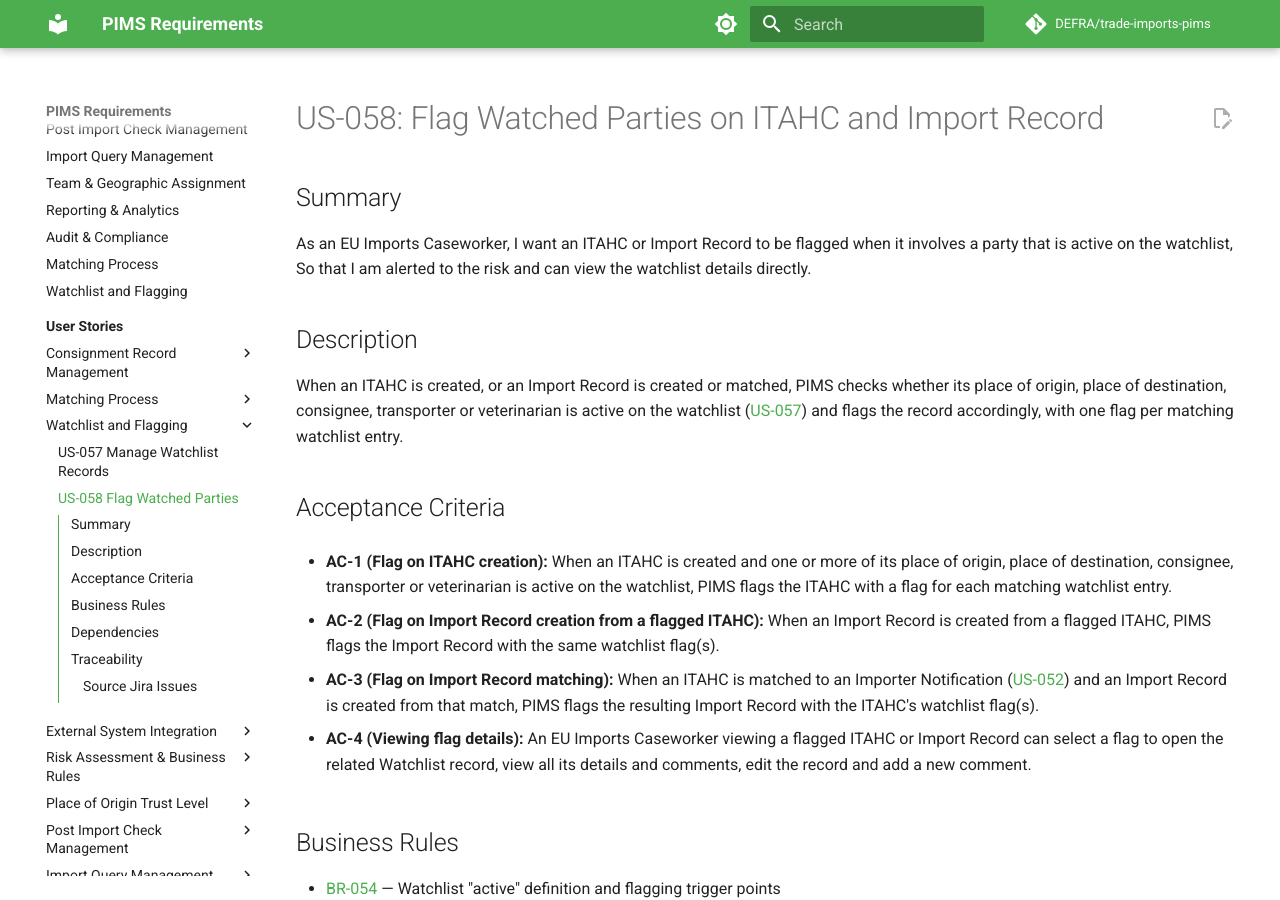
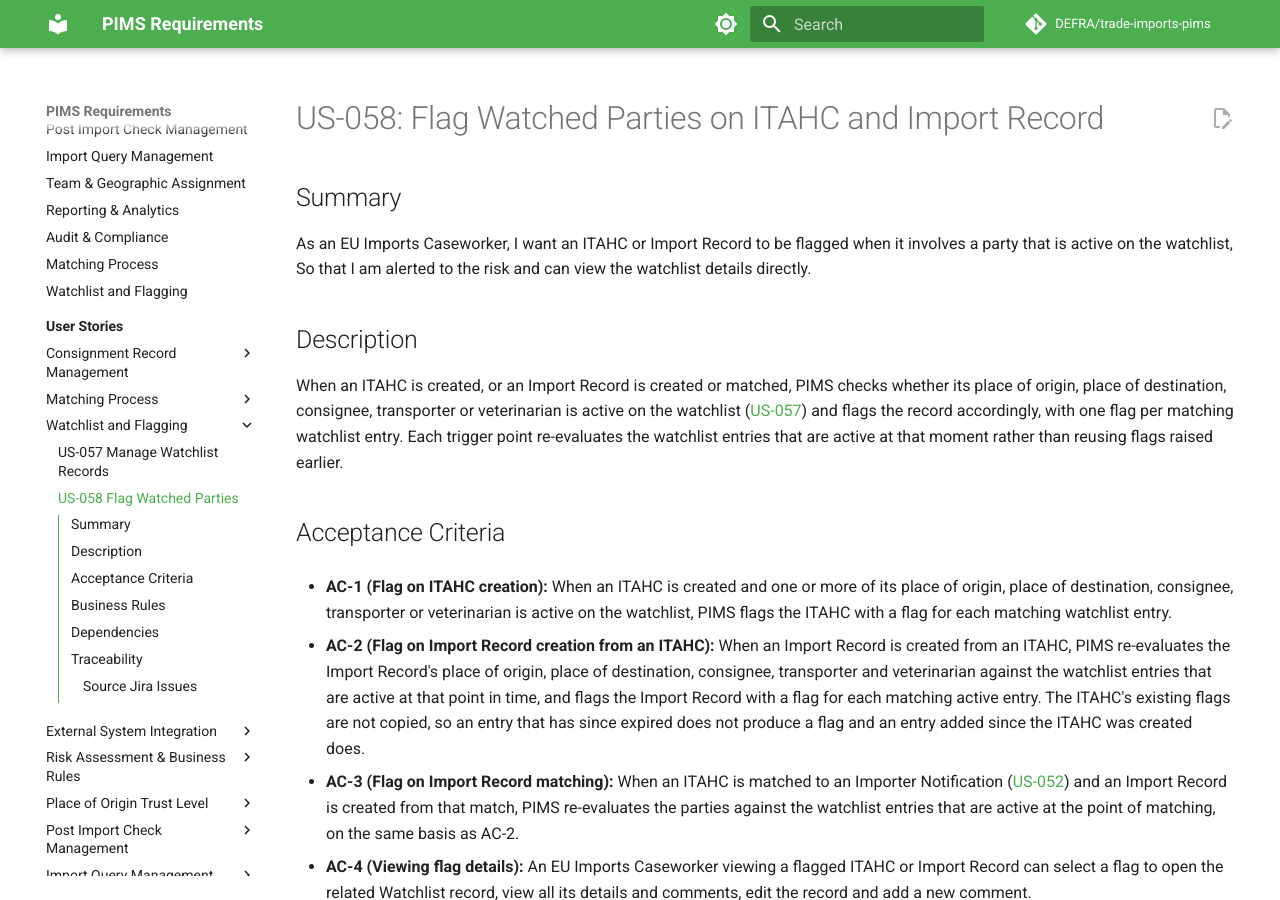
Before and after one commit to DEFRA/trade-imports-pims, an MkDocs documentation site: the page built from docs/requirements/user-stories/US-058-Flag-Watched-Parties.md, in a window 1280 px wide and 900 px high. Built offline with MkDocs 1.6.1 and Material for MkDocs 9.7.7, drawn with Linux system fonts in a browser that asks for light colours; a script that is not in the unit is left out; comment, search, counter and statistics services are not loaded.

```diff
--- a/docs/requirements/user-stories/US-058-Flag-Watched-Parties.md
+++ b/docs/requirements/user-stories/US-058-Flag-Watched-Parties.md
@@ -8,15 +8,15 @@ So that I am alerted to the risk and can view the watchlist details directly.
 
 ## Description
 
-When an ITAHC is created, or an Import Record is created or matched, PIMS checks whether its place of origin, place of destination, consignee, transporter or veterinarian is active on the watchlist ([US-057](US-057-Manage-Watchlist-Records.md)) and flags the record accordingly, with one flag per matching watchlist entry.
+When an ITAHC is created, or an Import Record is created or matched, PIMS checks whether its place of origin, place of destination, consignee, transporter or veterinarian is active on the watchlist ([US-057](US-057-Manage-Watchlist-Records.md)) and flags the record accordingly, with one flag per matching watchlist entry. Each trigger point re-evaluates the watchlist entries that are active at that moment rather than reusing flags raised earlier.
 
 ## Acceptance Criteria
 
 - **AC-1 (Flag on ITAHC creation):** When an ITAHC is created and one or more of its place of origin, place of destination, consignee, transporter or veterinarian is active on the watchlist, PIMS flags the ITAHC with a flag for each matching watchlist entry.
 
-- **AC-2 (Flag on Import Record creation from a flagged ITAHC):** When an Import Record is created from a flagged ITAHC, PIMS flags the Import Record with the same watchlist flag(s).
+- **AC-2 (Flag on Import Record creation from an ITAHC):** When an Import Record is created from an ITAHC, PIMS re-evaluates the Import Record's place of origin, place of destination, consignee, transporter and veterinarian against the watchlist entries that are active at that point in time, and flags the Import Record with a flag for each matching active entry. The ITAHC's existing flags are not copied, so an entry that has since expired does not produce a flag and an entry added since the ITAHC was created does.
 
-- **AC-3 (Flag on Import Record matching):** When an ITAHC is matched to an Importer Notification ([US-052](US-052-Review-Resolve-Candidate-Matches.md)) and an Import Record is created from that match, PIMS flags the resulting Import Record with the ITAHC's watchlist flag(s).
+- **AC-3 (Flag on Import Record matching):** When an ITAHC is matched to an Importer Notification ([US-052](US-052-Review-Resolve-Candidate-Matches.md)) and an Import Record is created from that match, PIMS re-evaluates the parties against the watchlist entries that are active at the point of matching, on the same basis as AC-2.
 
 - **AC-4 (Viewing flag details):** An EU Imports Caseworker viewing a flagged ITAHC or Import Record can select a flag to open the related Watchlist record, view all its details and comments, edit the record and add a new comment.
 
```
Also changed, not shown: docs/requirements/business-rules.md (+3 -3 lines), docs/requirements/diagrams/domain-model.md (+39 -1 lines).
